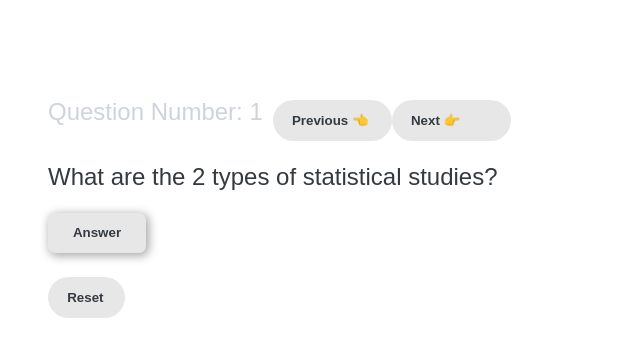
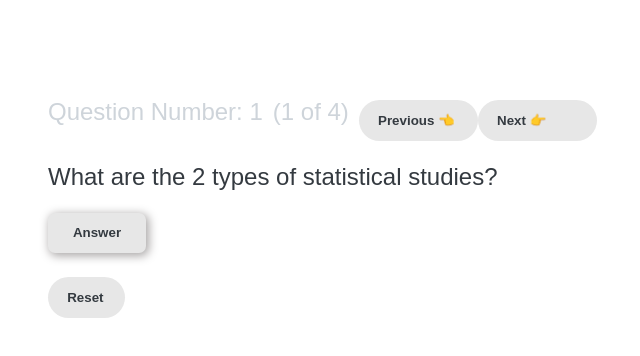
Before and after one commit to Jpkeys29/Statistics-Review-React, a React (Create React App) app: page / in a window 1280 px wide. Shown: the top 356 px of the page, without its empty margins (242-882 px from the left). Built offline with nearby package versions, Linux system fonts and the light colour scheme.

Commit message:
Question index

```diff
--- a/src/question.js
+++ b/src/question.js
@@ -28,6 +28,7 @@ function handleReset(){
         <div className='questions' >
             <nav className='topnav'>
             <p className='number'>Question Number: {questionIndex + 1}</p>
+            <p className='number'>({questionIndex +1} of {preguntas.length})</p>
             <button onClick={goBack} disabled={onFirstQuestion} className='button'>Previous 👈</button>
             <button onClick={goNext} disabled={onLastQuestion} className='button'>Next 👉</button>
             </nav>
```
